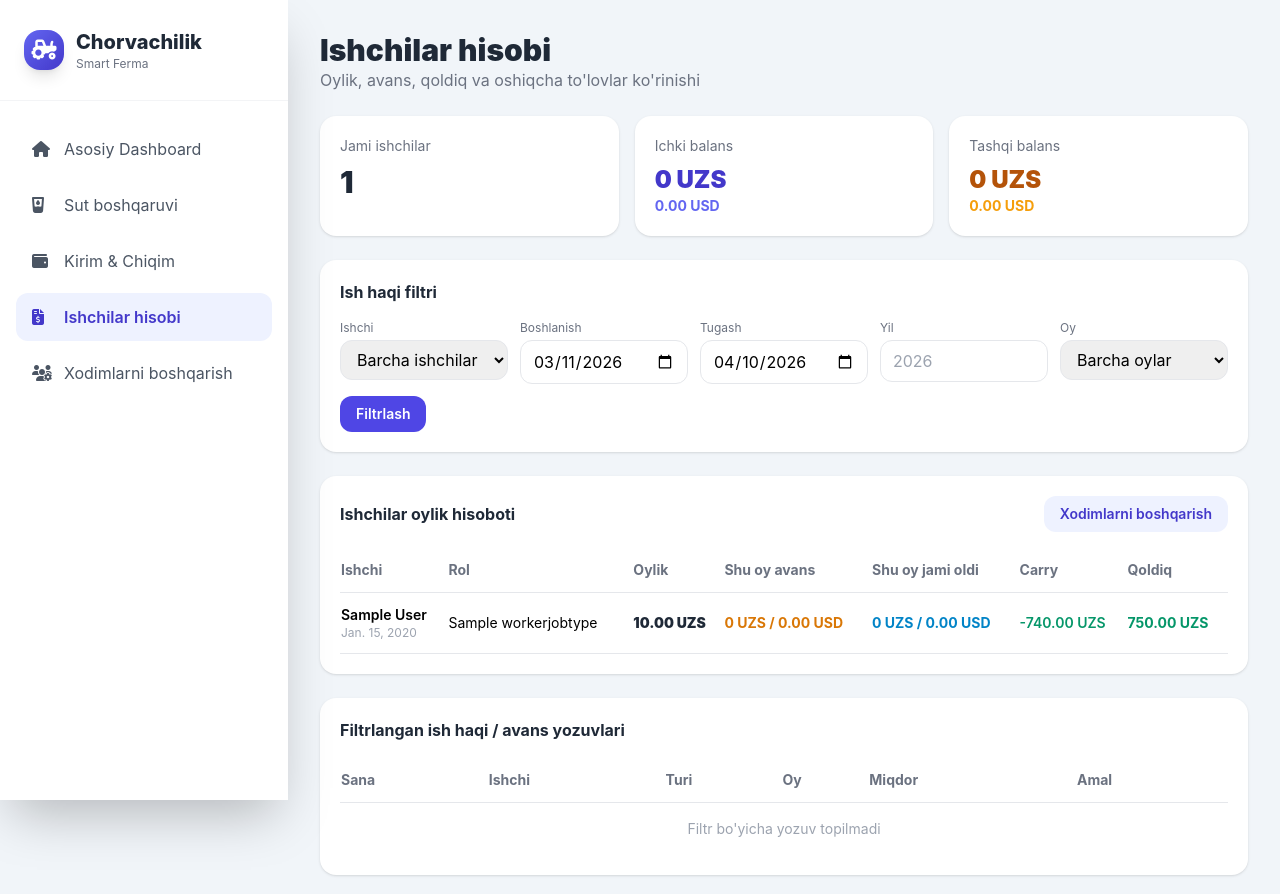
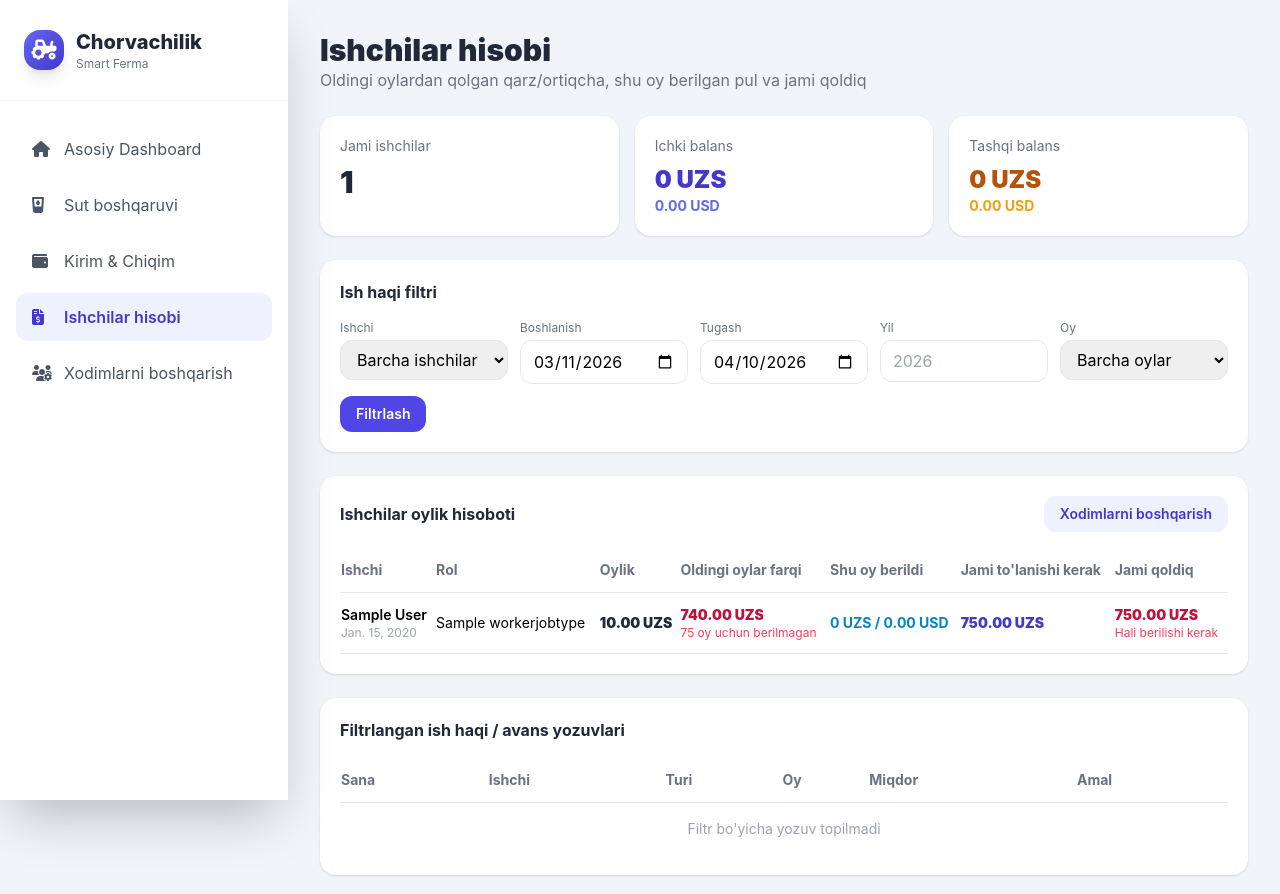
Before and after one commit to IskandarDusbekov/chorva-boshqaruv, a Django app: page /panel/workers-report/ in a window 1280 px wide. Shown: the top 894 px of the page. Run offline with Django 5.2, Linux system fonts and the light colour scheme; a user stored in the database is signed in; tables that the repository leaves empty hold one stand-in row (values such as "Sample post"); some libraries are stand-ins or nearby versions.

Commit message:
Ishchilar hisobini tushunarli qilish
Carry ustuni o'rniga oldingi oylar farqi, jami to'lanishi kerak va jami qoldiq aniq ko'rsatildi.

```diff
--- a/apps/dashboard/selectors.py
+++ b/apps/dashboard/selectors.py
@@ -116,9 +116,19 @@
     return Worker.objects.prefetch_related("advances").all()
 
 
-def _salary_currency_carry(worker, current_month_start):
+def _previous_salary_balance(worker, current_month_start):
+    """Return previous months balance in worker salary currency.
+
+    Positive value means the farm still owes the worker.
+    Negative value means the worker was paid more than expected.
+    """
     if not worker.started_at:
-        return Decimal("0")
+        return {
+            "months": 0,
+            "expected": Decimal("0"),
+            "paid": Decimal("0"),
+            "balance": Decimal("0"),
+        }
     previous_months = 0
     cursor = _month_start(worker.started_at)
     while cursor < current_month_start:
@@ -131,7 +141,12 @@
         month_ref = _month_start(payment.month_reference or payment.advance_date)
         if month_ref < current_month_start and payment.currency == worker.currency:
             paid += Decimal(payment.amount or 0)
-    return paid - expected
+    return {
+        "months": previous_months,
+        "expected": expected,
+        "paid": paid,
+        "balance": expected - paid,
+    }
 
 
 def get_worker_payroll_summary(reference_date=None):
@@ -157,11 +172,13 @@
             (Decimal(p.amount or 0) for p in current_payments if p.currency == CurrencyChoices.USD and p.payment_type == WorkerAdvance.PaymentTypeChoices.ADVANCE),
             Decimal("0"),
         )
-        carry = _salary_currency_carry(worker, current_month_start)
-        remaining_salary = worker.monthly_salary - sum(
+        current_paid_salary_currency = sum(
             (Decimal(p.amount or 0) for p in current_payments if p.currency == worker.currency),
             Decimal("0"),
-        ) - carry
+        )
+        previous = _previous_salary_balance(worker, current_month_start)
+        total_due = previous["balance"] + worker.monthly_salary
+        remaining_salary = total_due - current_paid_salary_currency
 
         summary.append(
             {
@@ -176,7 +193,13 @@
                 "month_paid_usd": month_usd,
                 "advance_uzs": advance_uzs,
                 "advance_usd": advance_usd,
-                "carry": carry,
+                "carry": previous["paid"] - previous["expected"],
+                "previous_months": previous["months"],
+                "previous_expected": previous["expected"],
+                "previous_paid": previous["paid"],
+                "previous_balance": previous["balance"],
+                "current_paid_salary_currency": current_paid_salary_currency,
+                "total_due": total_due,
                 "remaining": remaining_salary,
             }
         )
--- a/templates/dashboard/workers_report_page.html
+++ b/templates/dashboard/workers_report_page.html
@@ -3,7 +3,7 @@
 
 {% block title %}Ishchilar hisobi{% endblock %}
 {% block page_title %}Ishchilar hisobi{% endblock %}
-{% block page_subtitle %}Oylik, avans, qoldiq va oshiqcha to'lovlar ko'rinishi{% endblock %}
+{% block page_subtitle %}Oldingi oylardan qolgan qarz/ortiqcha, shu oy berilgan pul va jami qoldiq{% endblock %}
 
 {% block content %}
 <div class="grid grid-cols-1 md:grid-cols-3 gap-4 mb-6">
@@ -76,10 +76,10 @@
           <th class="py-3">Ishchi</th>
           <th class="py-3">Rol</th>
           <th class="py-3">Oylik</th>
-          <th class="py-3">Shu oy avans</th>
-          <th class="py-3">Shu oy jami oldi</th>
-          <th class="py-3">Carry</th>
-          <th class="py-3">Qoldiq</th>
+          <th class="py-3">Oldingi oylar farqi</th>
+          <th class="py-3">Shu oy berildi</th>
+          <th class="py-3">Jami to'lanishi kerak</th>
+          <th class="py-3">Jami qoldiq</th>
         </tr>
       </thead>
       <tbody>
@@ -91,10 +91,32 @@
           </td>
           <td class="py-3">{{ item.role }}</td>
           <td class="py-3 font-black text-gray-800">{{ item.salary|floatformat:2|intcomma }} {{ item.currency }}</td>
-          <td class="py-3 font-bold text-amber-600">{{ item.advance_uzs|floatformat:0|intcomma }} UZS / {{ item.advance_usd|floatformat:2|intcomma }} USD</td>
+          <td class="py-3">
+            {% if item.previous_balance > 0 %}
+            <div class="font-black text-rose-700">{{ item.previous_balance|floatformat:2|intcomma }} {{ item.currency }}</div>
+            <div class="text-xs text-rose-500">{{ item.previous_months }} oy uchun berilmagan</div>
+            {% elif item.previous_balance < 0 %}
+            <div class="font-black text-emerald-700">{{ item.previous_balance|floatformat:2|intcomma }} {{ item.currency }}</div>
+            <div class="text-xs text-emerald-500">Oldin ortiqcha berilgan</div>
+            {% else %}
+            <div class="font-bold text-gray-500">Farq yo'q</div>
+            <div class="text-xs text-gray-400">{{ item.previous_months }} oy tekshirildi</div>
+            {% endif %}
+          </td>
           <td class="py-3 font-bold text-sky-600">{{ item.month_paid_uzs|floatformat:0|intcomma }} UZS / {{ item.month_paid_usd|floatformat:2|intcomma }} USD</td>
-          <td class="py-3 {% if item.carry > 0 %}text-rose-600{% elif item.carry < 0 %}text-emerald-600{% else %}text-gray-500{% endif %} font-semibold">{{ item.carry|floatformat:2|intcomma }} {{ item.currency }}</td>
-          <td class="py-3 {% if item.remaining < 0 %}text-rose-600{% else %}text-emerald-600{% endif %} font-bold">{{ item.remaining|floatformat:2|intcomma }} {{ item.currency }}</td>
+          <td class="py-3 font-black text-indigo-700">{{ item.total_due|floatformat:2|intcomma }} {{ item.currency }}</td>
+          <td class="py-3">
+            {% if item.remaining > 0 %}
+            <div class="font-black text-rose-700">{{ item.remaining|floatformat:2|intcomma }} {{ item.currency }}</div>
+            <div class="text-xs text-rose-500">Hali berilishi kerak</div>
+            {% elif item.remaining < 0 %}
+            <div class="font-black text-emerald-700">{{ item.remaining|floatformat:2|intcomma }} {{ item.currency }}</div>
+            <div class="text-xs text-emerald-500">Ortiqcha berilgan</div>
+            {% else %}
+            <div class="font-black text-emerald-700">0 {{ item.currency }}</div>
+            <div class="text-xs text-emerald-500">To'liq yopilgan</div>
+            {% endif %}
+          </td>
         </tr>
         {% empty %}
         <tr><td colspan="7" class="py-6 text-center text-gray-400">Ishchilar hali kiritilmagan</td></tr>
```
Also changed, not shown: templates/dashboard/workers_page.html (+23 -4 lines).
